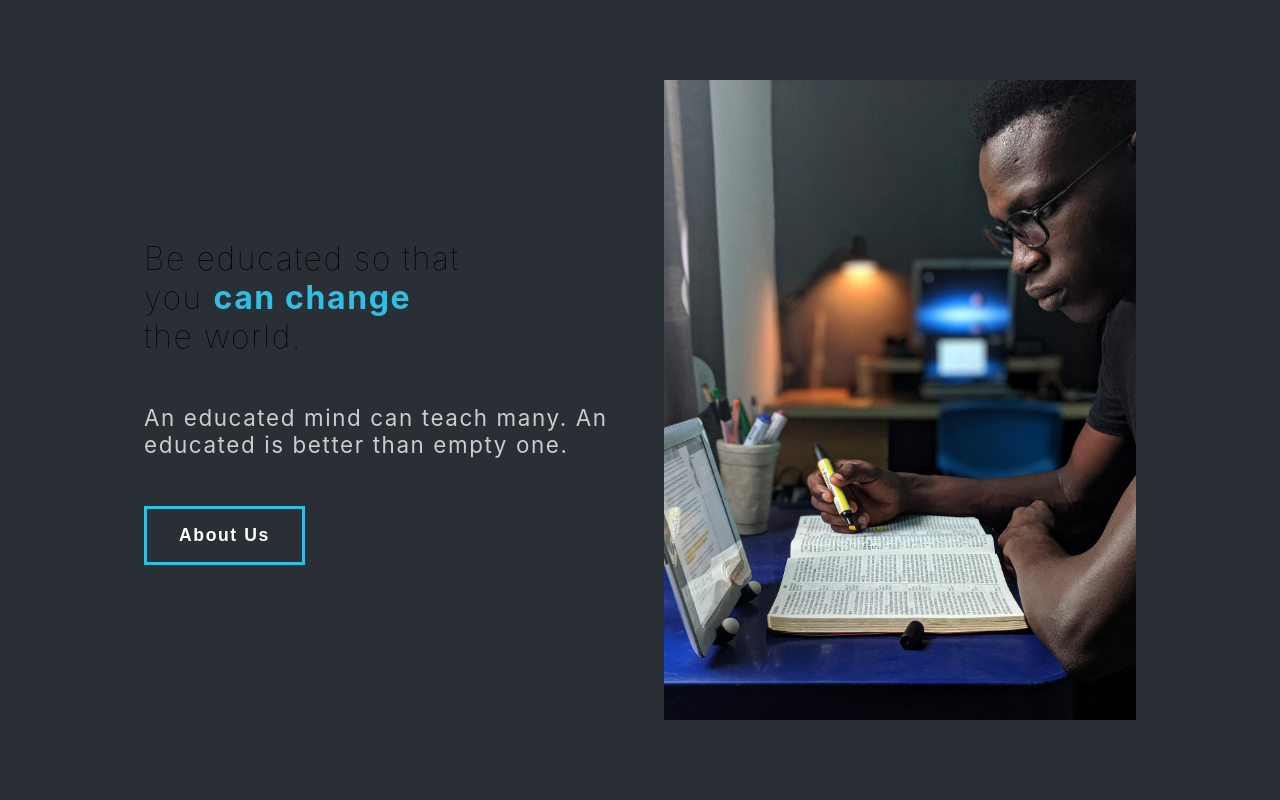
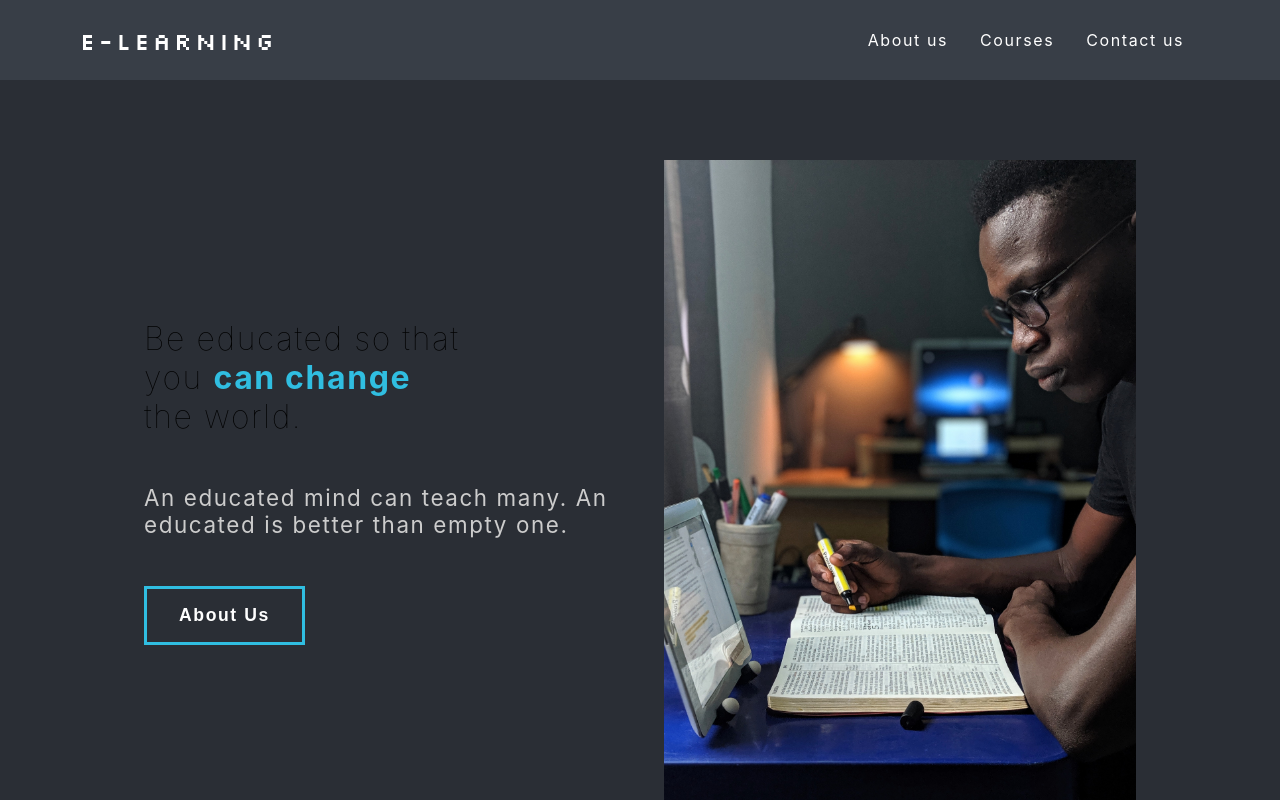
Before and after one commit to Tokhirjon07/Interactive-React-E-learning, a React (Create React App) app: page / in a window 1280 px wide. Shown: the top 800 px of the page. Built offline with nearby package versions, Linux system fonts and the light colour scheme; a web font is replaced by a local one.

Commit message:
Nav Style Component Completed

```diff
--- a/public/index.html
+++ b/public/index.html
@@ -9,9 +9,16 @@
       name="description"
       content="Web site created using create-react-app"
     />
-    <!-- Font Link -->
+    <!-- Fonts Link -->
     <link
       href="http://fonts.cdnfonts.com/css/sf-pro-display"
+      rel="stylesheet"
+    />
+
+    <link rel="preconnect" href="https://fonts.googleapis.com" />
+    <link rel="preconnect" href="https://fonts.gstatic.com" crossorigin />
+    <link
+      href="https://fonts.googleapis.com/css2?family=Silkscreen&display=swap"
       rel="stylesheet"
     />
 
--- a/src/App.js
+++ b/src/App.js
@@ -3,11 +3,13 @@
 import GlobalStyle from "./Components/GlobalStyles";
 // import Pages
 import AboutUs from "./Pages/AboutUs";
+import Nav from "./Components/Nav";
 
 const App = () => {
   return (
     <div className="App">
       <GlobalStyle />
+      <Nav />
       <AboutUs />
     </div>
   );
--- /dev/null
+++ b/src/Components/Nav.js
@@ -0,0 +1,57 @@
+import React from "react";
+import styled from "styled-components";
+
+const Nav = () => {
+  return (
+    <StyledNav>
+      <h1>
+        <a id="logo" href="#!">
+          e-learning
+        </a>
+      </h1>
+      <ul>
+        <li>
+          <a href="#!">About us</a>
+        </li>
+        <li>
+          <a href="#!">Courses</a>
+        </li>
+        <li>
+          <a href="#!">Contact us</a>
+        </li>
+      </ul>
+    </StyledNav>
+  );
+};
+
+const StyledNav = styled.nav`
+  min-height: 10vh;
+  display: flex;
+  margin: auto;
+  justify-content: space-between;
+  align-items: center;
+  padding: 1rem 5rem;
+  background-color: #383e47;
+  a {
+    text-decoration: none;
+    color: #fff;
+  }
+  ul {
+    display: flex;
+    li {
+      list-style: none;
+      padding: 0rem 1rem;
+      letter-spacing: 0.1rem;
+      position: relative;
+    }
+  }
+
+  #logo {
+    font-weight: lighter;
+    letter-spacing: 0.2rem;
+    font-size: 1.5rem;
+    font-family: "Silkscreen", cursive;
+  }
+`;
+
+export default Nav;
```
